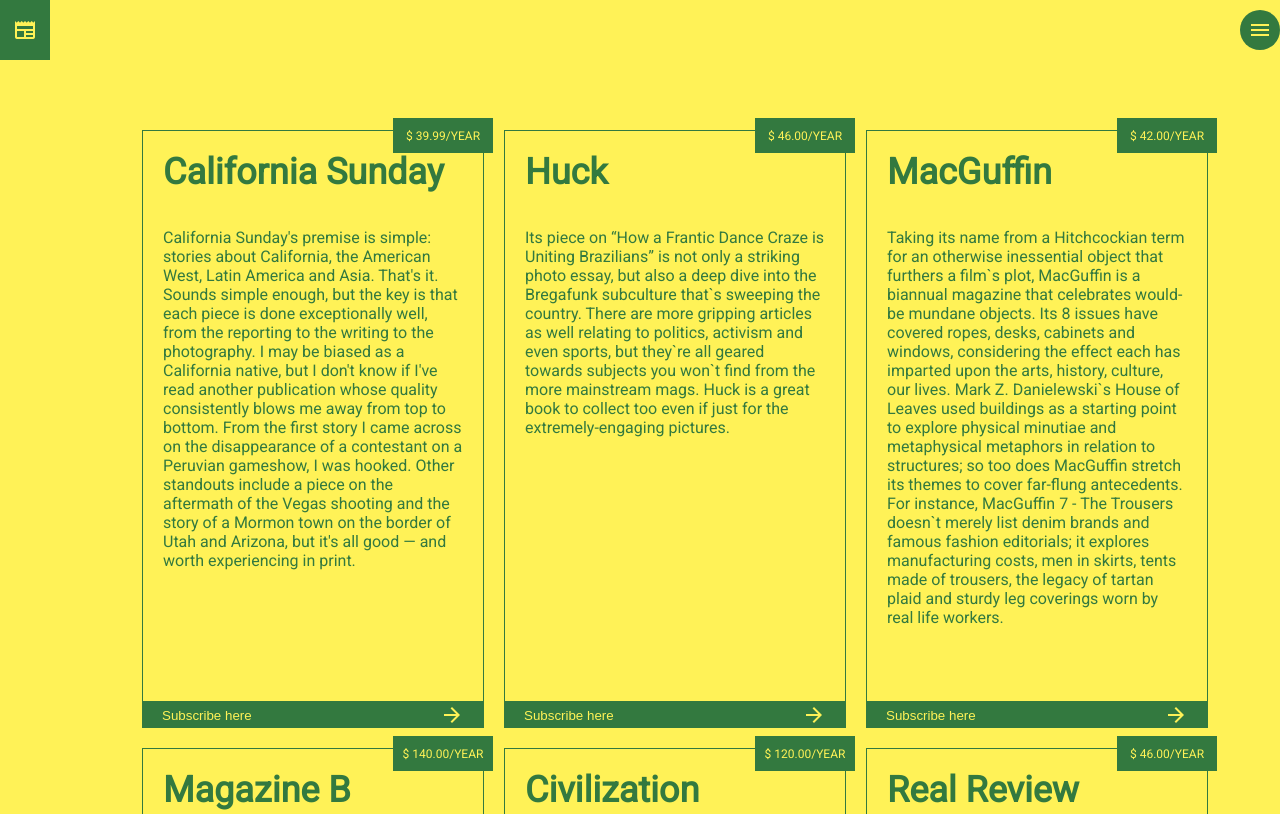
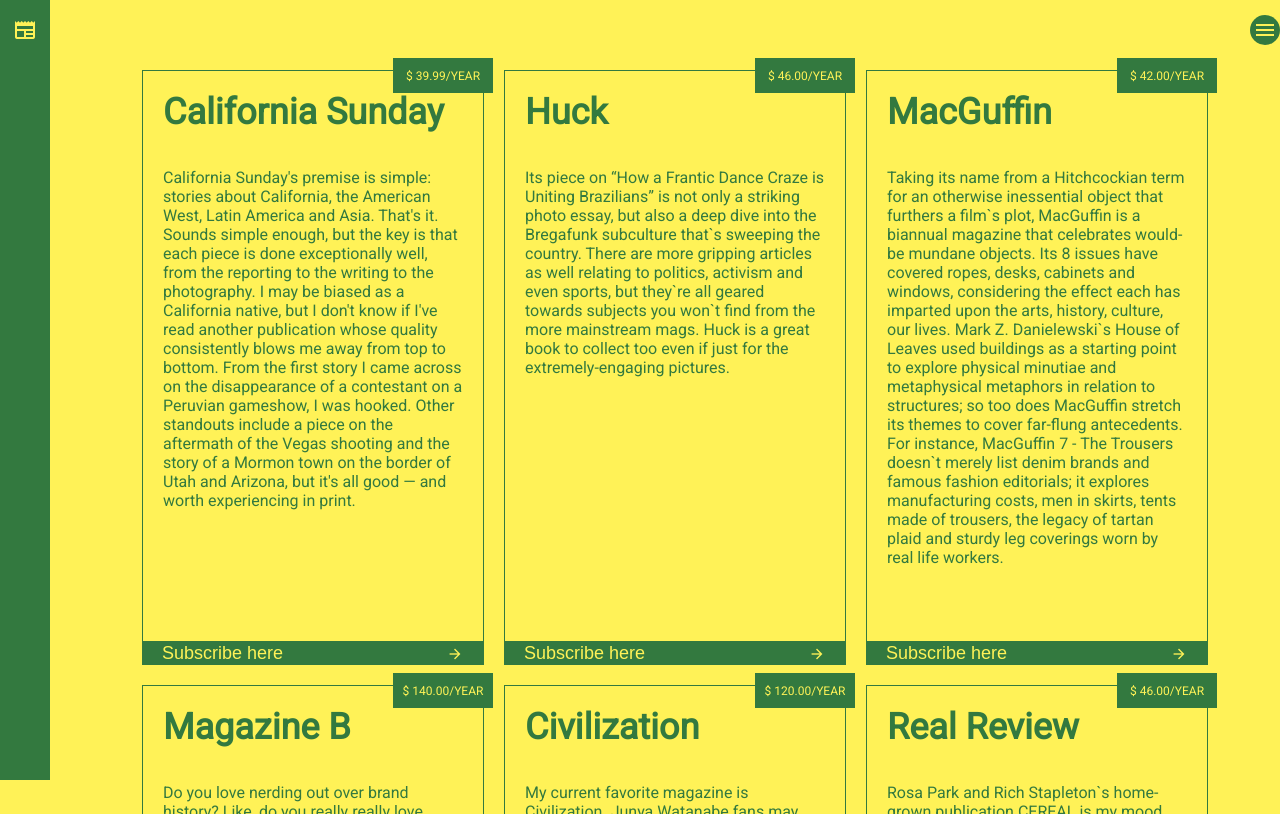
Before and after one commit to tenull/finalexamhtml, a plain HTML site: page index.html in a window 1280 px wide. Shown: the top 814 px of the page. Drawn offline with nearby package versions, Linux system fonts and the light colour scheme.

Commit message:
second commit

```diff
--- a/style.css
+++ b/style.css
@@ -7,9 +7,10 @@ body {
 }
 
 .header{
+    top: 0;
+position: fixed;
 width: 100%;
 height: 60px;
-background-color: #fff257;
 display: flex;
 justify-content: space-between;
 align-items: center;
@@ -20,7 +21,7 @@ align-items: center;
     justify-content: center;
     align-items: center;
     width: 50px;
-    height: 60px;
+    height: 1500px;
     background-color: #33793F;
     font-size: 36px;
     color: #fff257;
@@ -30,9 +31,9 @@ align-items: center;
     align-items: center;
     justify-content: center;
     color: #fff257;
-    font-size: 40px;
-    width: 40px;
-    height: 40px;
+    font-size: 30px;
+    width: 30px;
+    height: 30px;
     border-radius: 50%;
     background-color: #33793F;
 }
@@ -104,9 +105,13 @@ html{
     justify-content: space-between;
     padding-left: 20px;
     padding-right: 20px;
+    font-size: 18px;
 }
 .button-div{
     display: flex;
     align-items: flex-end;
     justify-content: space-between;
 }
+.button-div span{
+    font-size: 18px;
+}
```
